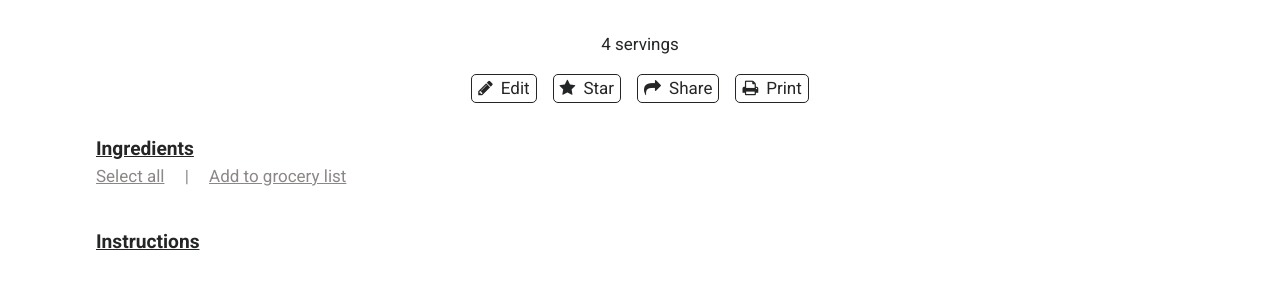
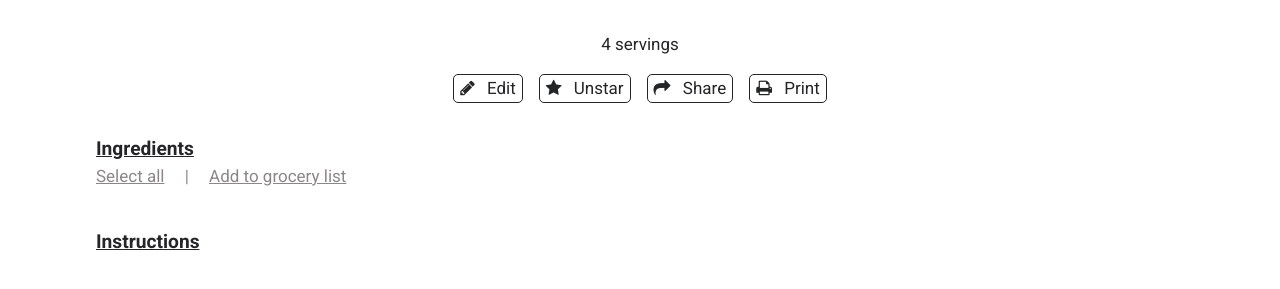
Before and after one commit to TomokoMiyakoshi/recipe-keeper, a plain HTML site: page open-recipe.html in a window 1280 px wide. Both pictures are taken after a click on the button "Star". Shown: the part 607-896 px from the top of the page. Drawn offline with Linux system fonts and the light colour scheme.

Commit message:
Can star and unstar recipes

```diff
--- a/js/newRecipe.js
+++ b/js/newRecipe.js
@@ -26,23 +26,26 @@ export const initNewRecipeForm = function() {
 
     // if there is no query string, it is a new recipe, otherwise user is editing existing recipe
     if (window.location.search != "") {
-        fillExistingDetails();
+        fillExistingDetails(recipeTags);
     }
 }
 
-const fillExistingDetails = async function() {
+const fillExistingDetails = async function(recipeTags) {
     const recipe = await getCurrentRecipe();
     document.querySelector("#name").value = recipe.name;
     document.querySelector("#servings").value = recipe.servings;
     document.querySelector("#ingredients").value = recipe.ingredients.join("\n");
     document.querySelector("#instructions").value = recipe.instructions.join("\n");
 
-    // set image preview to existing image
     const img = document.createElement("img");
     img.src = recipe.image;
     showImagePreview(img);
 
-    recipe.tags.forEach(t => addTagElement(t, ".tags-container"));
+    recipe.tags.forEach(t => {
+        // can't assign recipe.tags to recipeTags as arrays are passed by reference
+        recipeTags.push(t);
+        addTagElement(t, ".tags-container")
+    });
 }
 
 const submitRecipe = async function(recipeTags) {
--- a/js/openRecipe.js
+++ b/js/openRecipe.js
@@ -16,6 +16,7 @@ export const displaySelectedRecipe = async function() {
     document.querySelector(".select-btn").addEventListener("click", selectOrUnselectIngredients);
     document.querySelector(".add-btn").addEventListener("click", updateListFromRecipe);
     document.querySelector(".edit-btn").addEventListener("click", openEditRecipe);
+    document.querySelector(".star-btn").addEventListener("click", changeRecipeStar);
 
    const recipe = await getCurrentRecipe();
 
@@ -80,10 +81,31 @@ export const getCurrentRecipe = async function() {
     const recipeName = getExistingRecipeName();
     const recipes = await localforage.getItem("recipes") || [];
     return recipes.find(r => r.name === recipeName);
+}
 
-}
 
 const openEditRecipe = function(e) {
     window.location.href = "new-recipe.html?recipe=" + getExistingRecipeName();
     initNewRecipeForm();
 }
+
+const changeRecipeStar = async function(e) {
+    e.preventDefault();
+    console.log(this.lastElementChild.innerText);
+    if (this.lastElementChild.innerText === "Unstar") {
+        updateStarValue(false);
+        this.lastElementChild.innerText = "Star";
+    } else {
+        updateStarValue(true);
+        this.lastElementChild.innerText = "Unstar";
+    }
+
+}
+
+const updateStarValue = async function(newValue) {
+    const recipeName = getExistingRecipeName();
+    const recipes = await localforage.getItem("recipes");
+    const recipeIndex = recipes.findIndex(r => r.name == recipeName);
+    recipes[recipeIndex].favourite = newValue;
+    await localforage.setItem("recipes", recipes);
+}
--- a/open-recipe.html
+++ b/open-recipe.html
@@ -49,10 +49,22 @@
                 <button class="share-btn"><i class="fa fa-share"></i></button>
                 <button class="print-btn"><i class="fa fa-print"></i></button> -->
 
-                <button class="edit-btn"><i class="fa fa-pencil"></i>Edit</button>
-                <button class="star-btn"><i class="fa fa-star"></i>Star</button>
-                <button class="share-btn"><i class="fa fa-share"></i>Share</button>
-                <button class="print-btn"><i class="fa fa-print"></i>Print</button>
+                <button class="edit-btn">
+                    <i class="fa fa-pencil"></i>
+                    <span>Edit</span>
+                </button>
+                <button class="star-btn">
+                    <i class="fa fa-star"></i>
+                    <span>Star</span>
+                </button>
+                <button class="share-btn">
+                    <i class="fa fa-share"></i>
+                    <span>Share</span>
+                </button>
+                <button class="print-btn">
+                    <i class="fa fa-print"></i>
+                    <span>Print</span>
+                </button>
             </div>
         </div>
 
```
